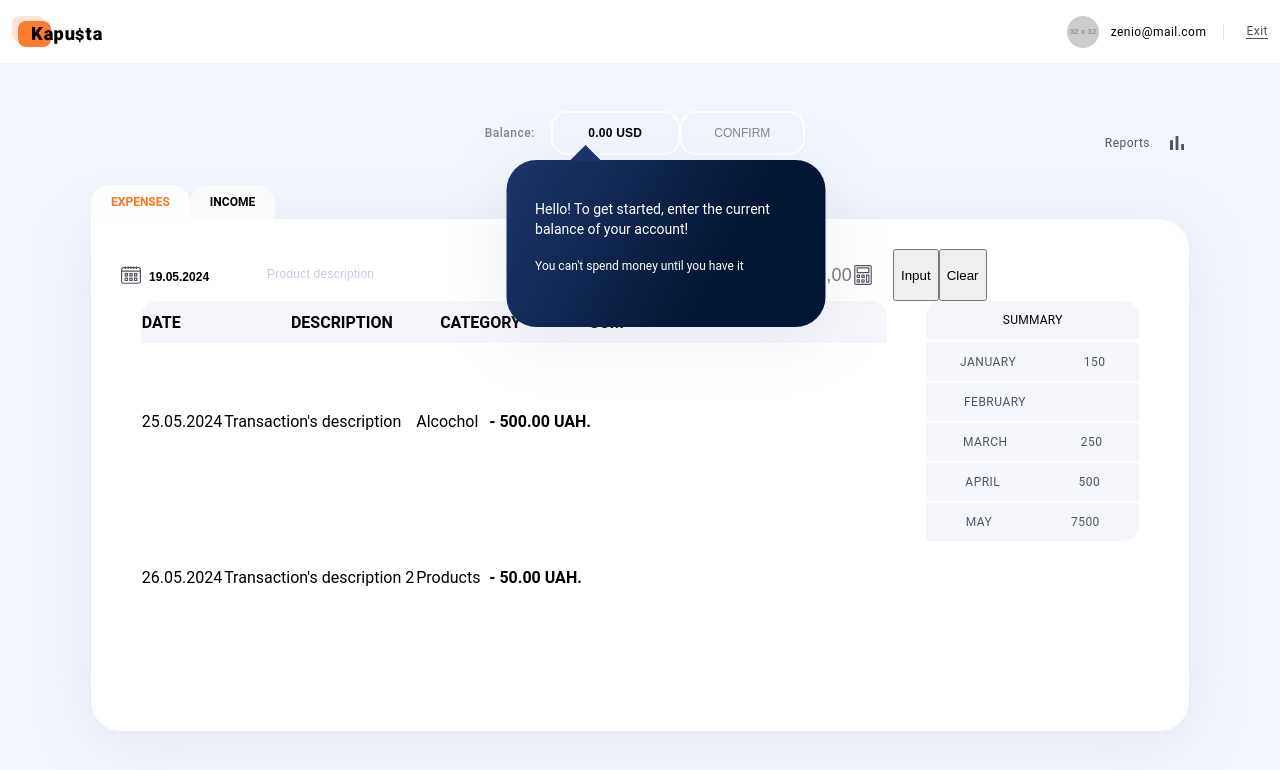
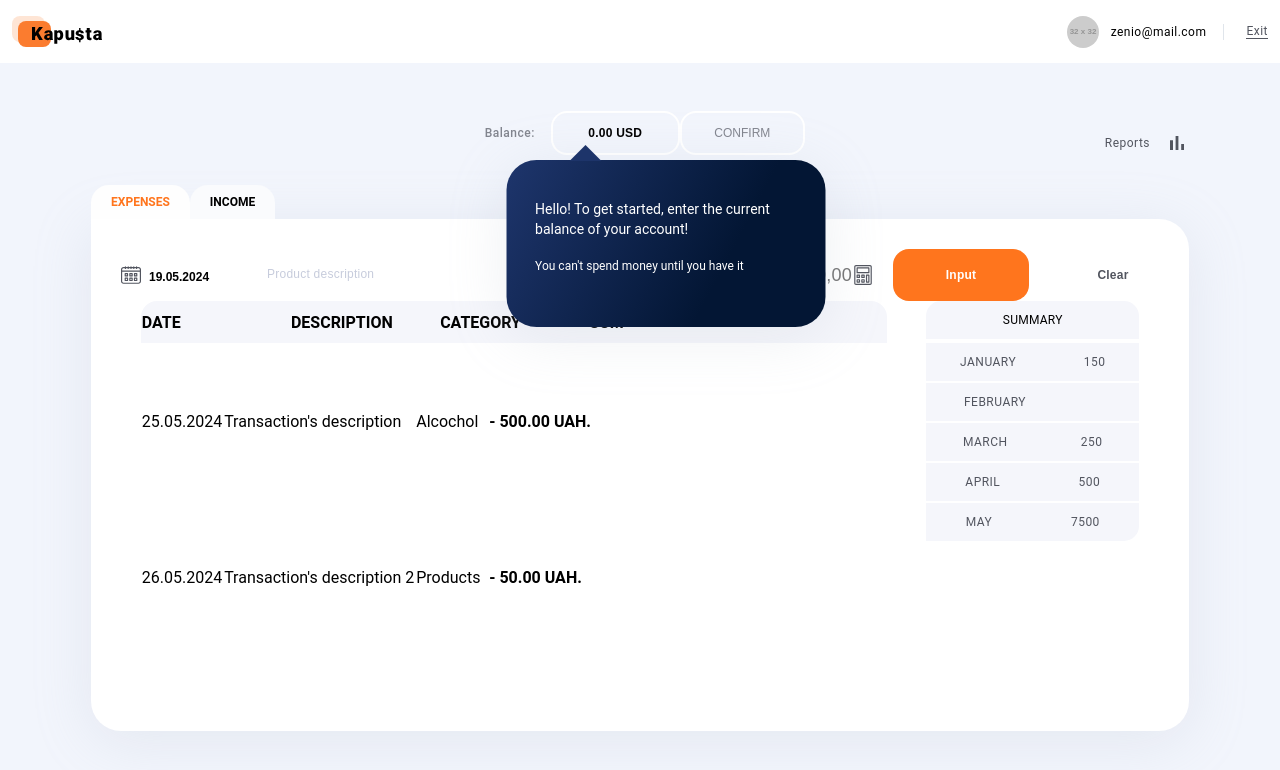
Before and after one commit to 831230/kapusta-architecture, a React (Create React App) app: page / in a window 1280 px wide. Both pictures are taken after typing "name@example.com", "Sample123" into the empty fields and a click on the button "LOG IN". Shown: the top 770 px of the page. Built offline with nearby package versions, Linux system fonts and the light colour scheme.

Commit message:
button styles

```diff
--- a/src/components/ExpensesIncomeForm/ExpensesIncomeForm.jsx
+++ b/src/components/ExpensesIncomeForm/ExpensesIncomeForm.jsx
@@ -35,11 +35,11 @@ const ExpensesIncomeForm = ({ callback, actionType, categories }) => {
       zIndex: 5,
       height: '50px',
       border: 'none',
-      borderColor: state.isFocused ? '#FF751D' : provided.borderColor,
+      borderColor: state.isFocused ? '#000000' : provided.borderColor,
       '&:hover': {
-        borderColor: '#FF751D',
+        borderColor: '#000000',
       },
-      boxShadow: state.isFocused ? '0 0 0 1px #FF751D' : provided.boxShadow,
+      boxShadow: state.isFocused ? '0 0 0 1px #000000' : provided.boxShadow,
     }),
     menu: (provided) => ({
       ...provided,
@@ -80,10 +80,15 @@ const ExpensesIncomeForm = ({ callback, actionType, categories }) => {
           <img className={styles.ExpensesIncomeFormInputValueIcon} src={calculator} alt="calculator icon" />
         </div>
       </div>
-      <button type="button" onClick={sendNewExpenseIncome}>
-        Input
-      </button>
-      <button>Clear</button>
+
+      <div className={styles.ExpensesIncomeFormButtonContainer}>
+        <button className={styles.ExpensesIncomeFormButtonInput} type="button" onClick={sendNewExpenseIncome}>
+          Input
+        </button>
+        <button className={styles.ExpensesIncomeFormButtonClear} type="button">
+          Clear
+        </button>
+      </div>
     </form>
   );
 };
--- a/src/components/ExpensesIncomeForm/ExpensesIncomeForm.module.css
+++ b/src/components/ExpensesIncomeForm/ExpensesIncomeForm.module.css
@@ -91,3 +91,43 @@ input[type='number'] {
 
   font-weight: 400;
 }
+
+.ExpensesIncomeFormButtonContainer {
+  display: flex;
+  gap: 16px;
+}
+
+.ExpensesIncomeFormButtonInput {
+  width: 136px;
+
+  border: none;
+  background: none;
+
+  background-color: var(--text-orange);
+
+  padding: 12px 27.2px;
+  border-radius: 16px;
+
+  cursor: pointer;
+
+  color: var(--text-white);
+  font-size: 12px;
+  font-weight: bold;
+  letter-spacing: 0.24px;
+}
+.ExpensesIncomeFormButtonClear {
+  width: 136px;
+
+  border: none;
+  background: none;
+
+  padding: 12px 27.2px;
+  border-radius: 16px;
+
+  cursor: pointer;
+
+  color: var(--text-gray);
+  font-size: 12px;
+  letter-spacing: 0.24px;
+  font-weight: bold;
+}
```
